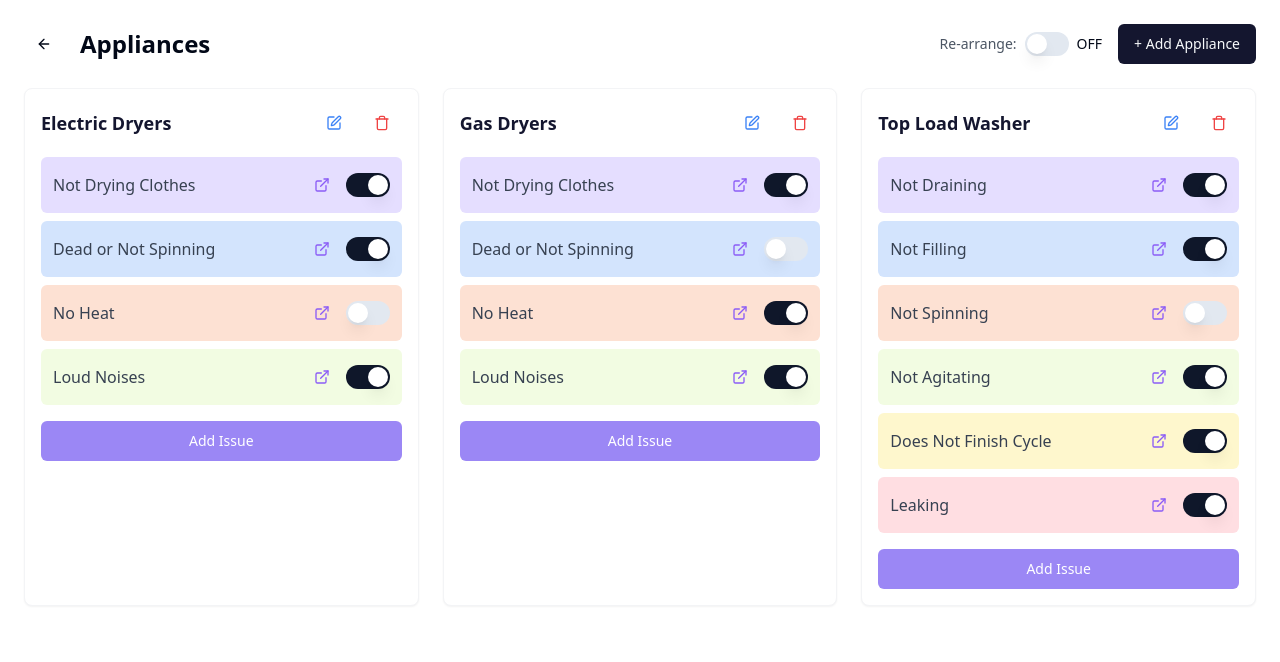
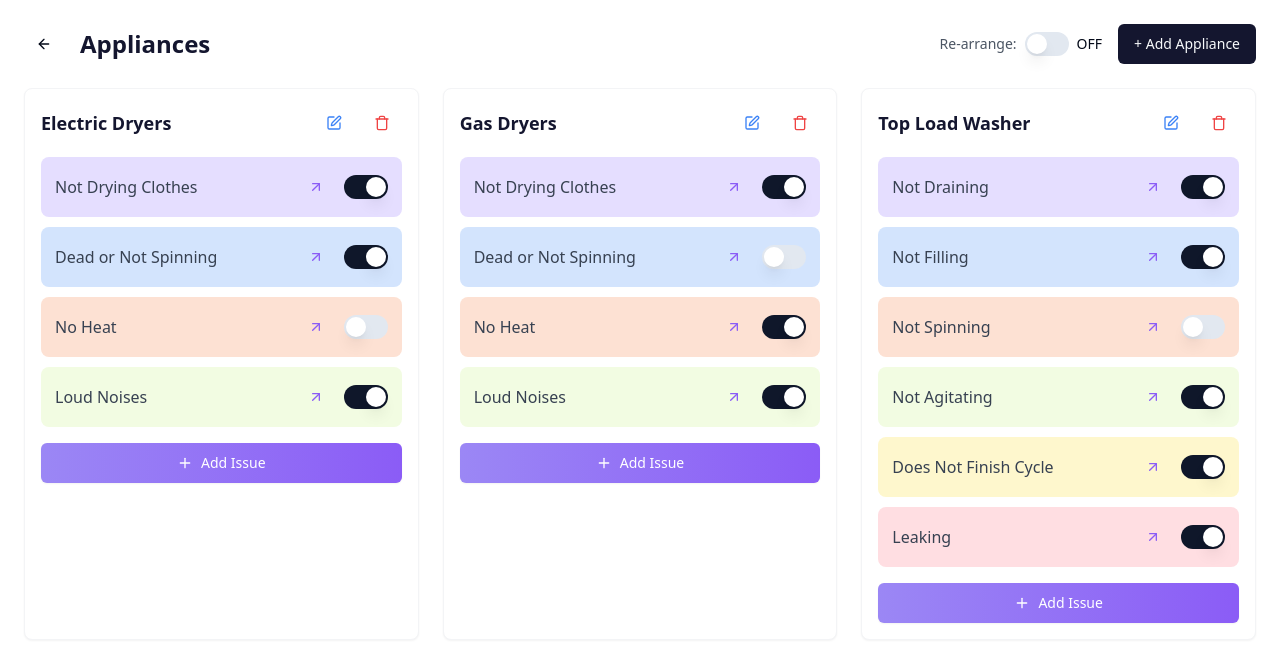
Before and after one commit to rbtech24/diagnose-flow-chat, a React (Vite) app: page /workflows in a window 1280 px wide. Shown: the top 662 px of the page. Built offline with nearby package versions, Linux system fonts and the light colour scheme.

Commit message:
Miscellaneous changes and improvements

```diff
--- a/src/pages/Workflows.tsx
+++ b/src/pages/Workflows.tsx
@@ -1,9 +1,10 @@
+
 import { useState } from 'react';
 import { Link, useNavigate } from 'react-router-dom';
 import { Card } from '@/components/ui/card';
 import { Button } from '@/components/ui/button';
 import { Switch } from '@/components/ui/switch';
-import { ArrowLeft, Edit, Trash, ExternalLink, GripVertical } from 'lucide-react';
+import { ArrowLeft, Edit, Trash, ArrowUpRight, GripVertical, Plus } from 'lucide-react';
 import { AddApplianceDialog } from '@/components/appliance/AddApplianceDialog';
 import { EditApplianceDialog } from '@/components/appliance/EditApplianceDialog';
 import { toast } from '@/hooks/use-toast';
@@ -161,12 +162,12 @@ export default function Workflows() {
 
   const getSymptomCardColor = (index: number) => {
     const colors = [
-      'bg-[#E5DEFF]', // Soft Purple
-      'bg-[#D3E4FD]', // Soft Blue
-      'bg-[#FDE1D3]', // Soft Peach
-      'bg-[#F2FCE2]', // Soft Green
-      'bg-[#FEF7CD]', // Soft Yellow
-      'bg-[#FFDEE2]', // Soft Pink
+      'bg-[#E5DEFF] hover:bg-[#DCD2FF]', // Soft Purple with hover
+      'bg-[#D3E4FD] hover:bg-[#C4DBFF]', // Soft Blue with hover
+      'bg-[#FDE1D3] hover:bg-[#FFD4C2]', // Soft Peach with hover
+      'bg-[#F2FCE2] hover:bg-[#E9F9D4]', // Soft Green with hover
+      'bg-[#FEF7CD] hover:bg-[#FFF2B8]', // Soft Yellow with hover
+      'bg-[#FFDEE2] hover:bg-[#FFD0D6]', // Soft Pink with hover
     ];
     return colors[index % colors.length];
   };
@@ -178,11 +179,11 @@ export default function Workflows() {
       <div className="flex items-center justify-between mb-6">
         <div className="flex items-center gap-4">
           <Link to="/">
-            <Button variant="ghost" size="icon">
+            <Button variant="ghost" size="icon" className="hover:bg-gray-100">
               <ArrowLeft className="h-4 w-4" />
             </Button>
           </Link>
-          <h1 className="text-2xl font-bold">Appliances</h1>
+          <h1 className="text-2xl font-bold text-[#14162F]">Appliances</h1>
         </div>
         <div className="flex items-center gap-4">
           <div className="flex items-center gap-2">
@@ -198,7 +199,7 @@ export default function Workflows() {
         {sortedAppliances.map((appliance, applianceIndex) => (
           <Card
             key={appliance.name}
-            className={`p-4 shadow-sm border-gray-100 ${isReordering ? 'cursor-move' : ''}`}
+            className={`p-4 shadow-sm border-gray-100 hover:shadow-md transition-shadow ${isReordering ? 'cursor-move' : ''}`}
             draggable={isReordering}
             onDragStart={(e) => {
               e.dataTransfer.setData('appliance-index', applianceIndex.toString());
@@ -220,7 +221,7 @@ export default function Workflows() {
                 <Button
                   variant="ghost"
                   size="sm"
-                  className="text-blue-500 hover:text-blue-600"
+                  className="text-blue-500 hover:text-blue-600 hover:bg-blue-50"
                   onClick={() => setEditingAppliance({ index: applianceIndex, name: appliance.name })}
                 >
                   <Edit className="h-4 w-4" />
@@ -228,7 +229,7 @@ export default function Workflows() {
                 <Button
                   variant="ghost"
                   size="sm"
-                  className="text-red-500 hover:text-red-600"
+                  className="text-red-500 hover:text-red-600 hover:bg-red-50"
                   onClick={() => setDeletingApplianceIndex(applianceIndex)}
                 >
                   <Trash className="h-4 w-4" />
@@ -236,15 +237,15 @@ export default function Workflows() {
               </div>
             </div>
 
-            <div className="space-y-2">
+            <div className="space-y-2.5">
               {[...appliance.symptoms]
                 .sort((a, b) => a.order - b.order)
                 .map((symptom, symptomIndex) => (
                 <div
                   key={symptom.name}
-                  className={`flex items-center justify-between p-3 rounded-md ${
+                  className={`flex items-center justify-between p-3.5 rounded-lg ${
                     getSymptomCardColor(symptomIndex)
-                  } transition-colors ${isReordering ? 'cursor-move' : ''}`}
+                  } transition-all duration-200 ${isReordering ? 'cursor-move' : ''}`}
                   draggable={isReordering}
                   onDragStart={(e) => {
                     e.dataTransfer.setData('symptom-index', symptomIndex.toString());
@@ -266,16 +267,16 @@ export default function Workflows() {
                     {isReordering && (
                       <GripVertical className="h-4 w-4 text-gray-400" />
                     )}
-                    <span className="text-gray-700">{symptom.name}</span>
+                    <span className="text-gray-700 font-medium">{symptom.name}</span>
                   </div>
-                  <div className="flex items-center gap-2">
+                  <div className="flex items-center gap-3">
                     <Button
                       variant="ghost"
                       size="sm"
-                      className="text-[#8B5CF6] hover:text-[#7C3AED] h-8 w-8 p-0"
+                      className="text-[#8B5CF6] hover:text-[#7C3AED] hover:bg-[#8B5CF6]/10 h-8 w-8 p-0 rounded-full"
                       onClick={() => openWorkflowEditor(appliance.name, symptom.name)}
                     >
-                      <ExternalLink className="h-4 w-4" />
+                      <ArrowUpRight className="h-4 w-4" />
                     </Button>
                     <Switch
                       checked={symptom.isActive}
@@ -287,9 +288,10 @@ export default function Workflows() {
             </div>
 
             <Button
-              className="mt-4 w-full bg-[#9b87f5] hover:bg-[#7E69AB] text-white"
+              className="mt-4 w-full bg-gradient-to-r from-[#9b87f5] to-[#8B5CF6] hover:from-[#8B5CF6] hover:to-[#7C3AED] text-white gap-2 shadow-sm"
               onClick={() => openWorkflowEditor(appliance.name)}
             >
+              <Plus className="h-4 w-4" />
               Add Issue
             </Button>
           </Card>
```
